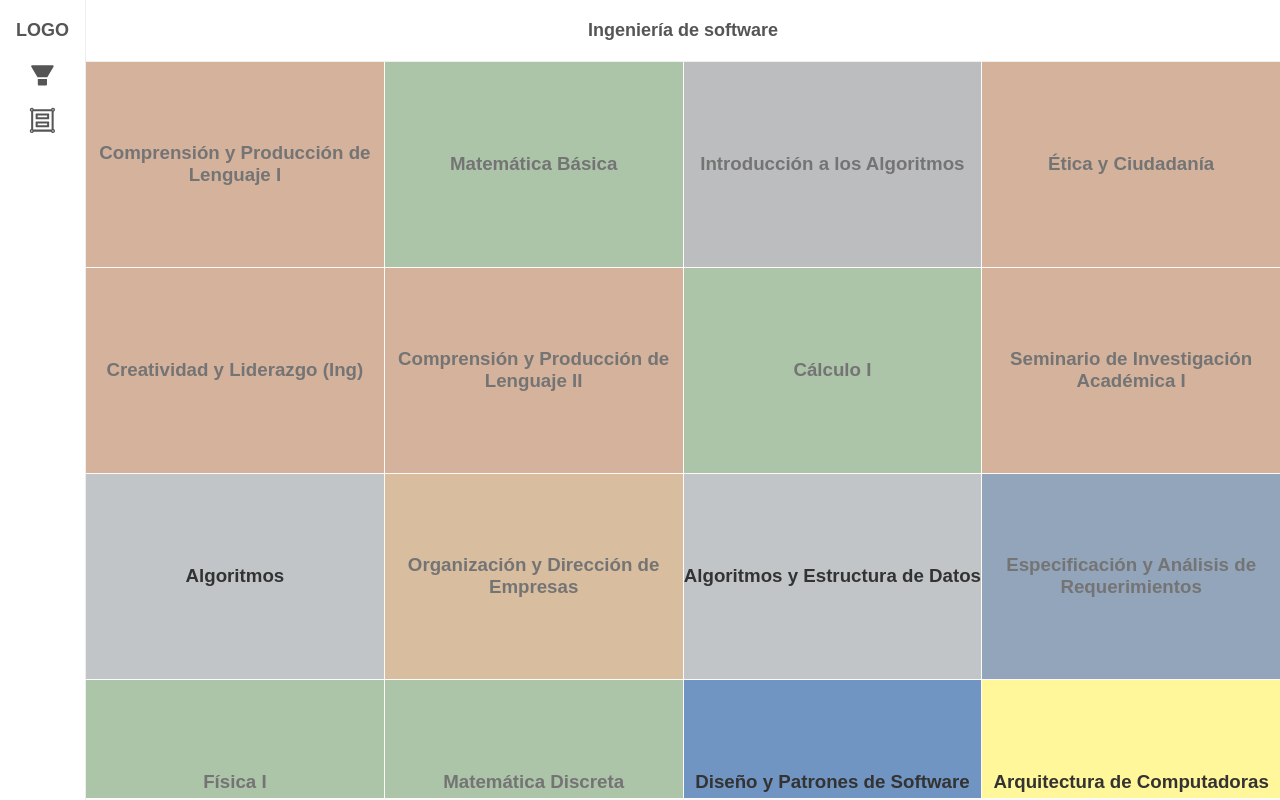
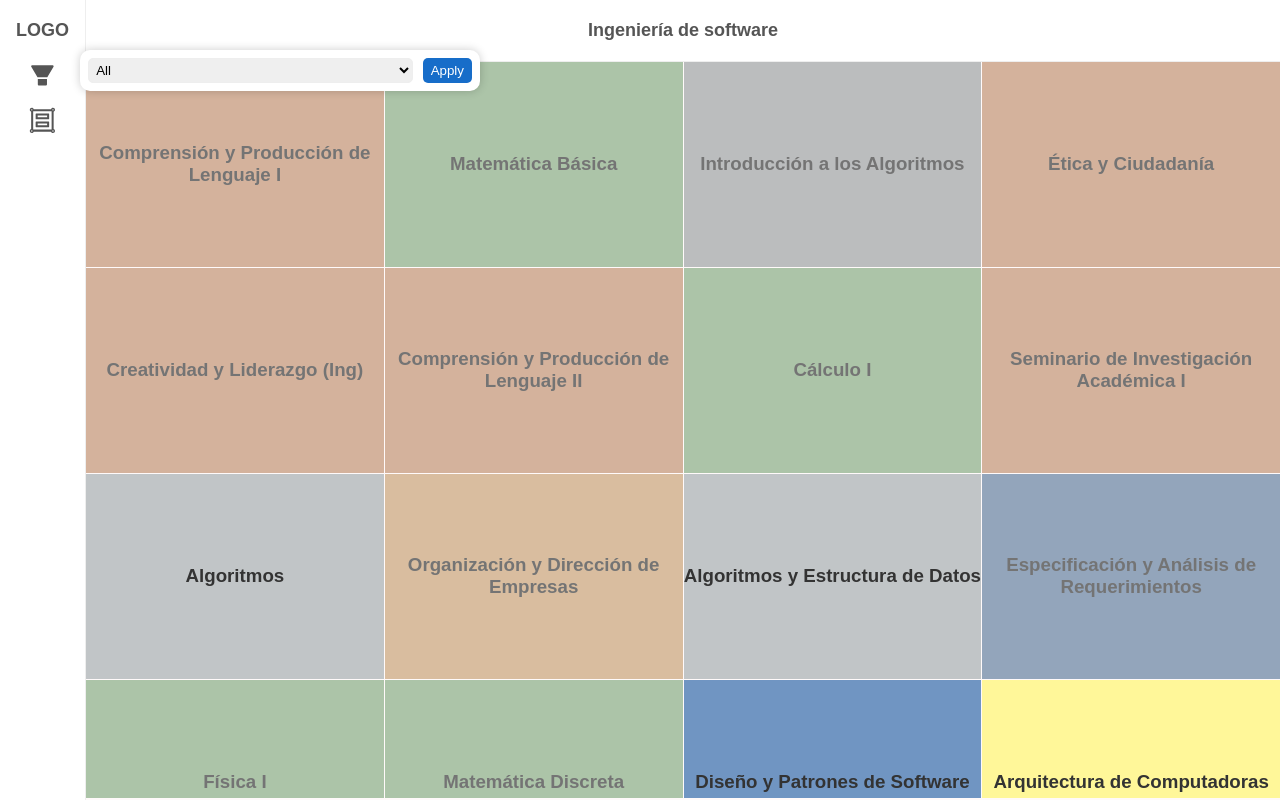
Before and after one commit to Alejandro1709/my-track, a React (Vite) app: page / in a window 1280 px wide. Built offline with nearby package versions, Linux system fonts and the light colour scheme.

Commit message:
Add: Filterbar UI

```diff
--- a/src/components/Sidebar/Sidebar.module.css
+++ b/src/components/Sidebar/Sidebar.module.css
@@ -31,6 +31,8 @@
   display: flex;
   justify-content: center;
   font-size: 1.8rem;
+  /* border: none;
+  background: transparent; */
   transition: all 0.1s ease-in-out;
   cursor: pointer;
 }
@@ -40,8 +42,46 @@
   color: #176dc9;
 }
 
+.SidebarFilterBar {
+  display: flex;
+  flex-direction: row;
+  position: absolute;
+  gap: 10px;
+  top: 50px;
+  left: 80px;
+  width: 400px;
+  padding: 0.5rem;
+  background-color: white;
+  border-radius: 10px;
+  z-index: 1000;
+  box-shadow: 0 0 10px rgba(0, 0, 0, 0.2);
+}
+
+.SidebarSelect {
+  border: 1px solid #eee;
+  border-radius: 5px;
+  padding: 0.2rem;
+  flex: 1;
+}
+
+.SidebarApply {
+  border: none;
+  background: #176dc9;
+  color: white;
+  border-radius: 5px;
+  padding: 0.2rem 0.5rem;
+  cursor: pointer;
+}
+
+.SidebarApply:hover {
+  background: #0d4e8c;
+}
+
 @media (max-width: 600px) {
   .Sidebar {
     display: none;
   }
+  .SidebarFilterBar {
+    display: none;
+  }
 }
--- a/src/components/Sidebar/Sidebar.tsx
+++ b/src/components/Sidebar/Sidebar.tsx
@@ -1,13 +1,30 @@
+import { useState } from 'react';
 import { AiFillFilter, AiOutlineGroup } from 'react-icons/ai';
 import styles from './Sidebar.module.css';
 
 function Sidebar() {
+  const [isFilterOpen, setIsFilterOpen] = useState(false);
+
+  function handleFilterClick() {
+    setIsFilterOpen(!isFilterOpen);
+    console.log('filter');
+  }
+
   return (
     <aside className={styles.Sidebar}>
+      <div className={styles.SidebarFilterBar}>
+        <select className={styles.SidebarSelect} name='filter' id='filter'>
+          <option value='all'>All</option>
+          <option value='type'>Type</option>
+          <option value='status'>Status</option>
+          <option value='credits'>Credits</option>
+        </select>
+        <button className={styles.SidebarApply}>Apply</button>
+      </div>
       <div className={styles.SidebarInner}>
         <div className={styles.SidebarLogo}>LOGO</div>
         <div className={styles.SidebarActions}>
-          <div className={styles.Filter}>
+          <div className={styles.Filter} onClick={handleFilterClick}>
             <AiFillFilter />
           </div>
           <div className={styles.Order}>
```
